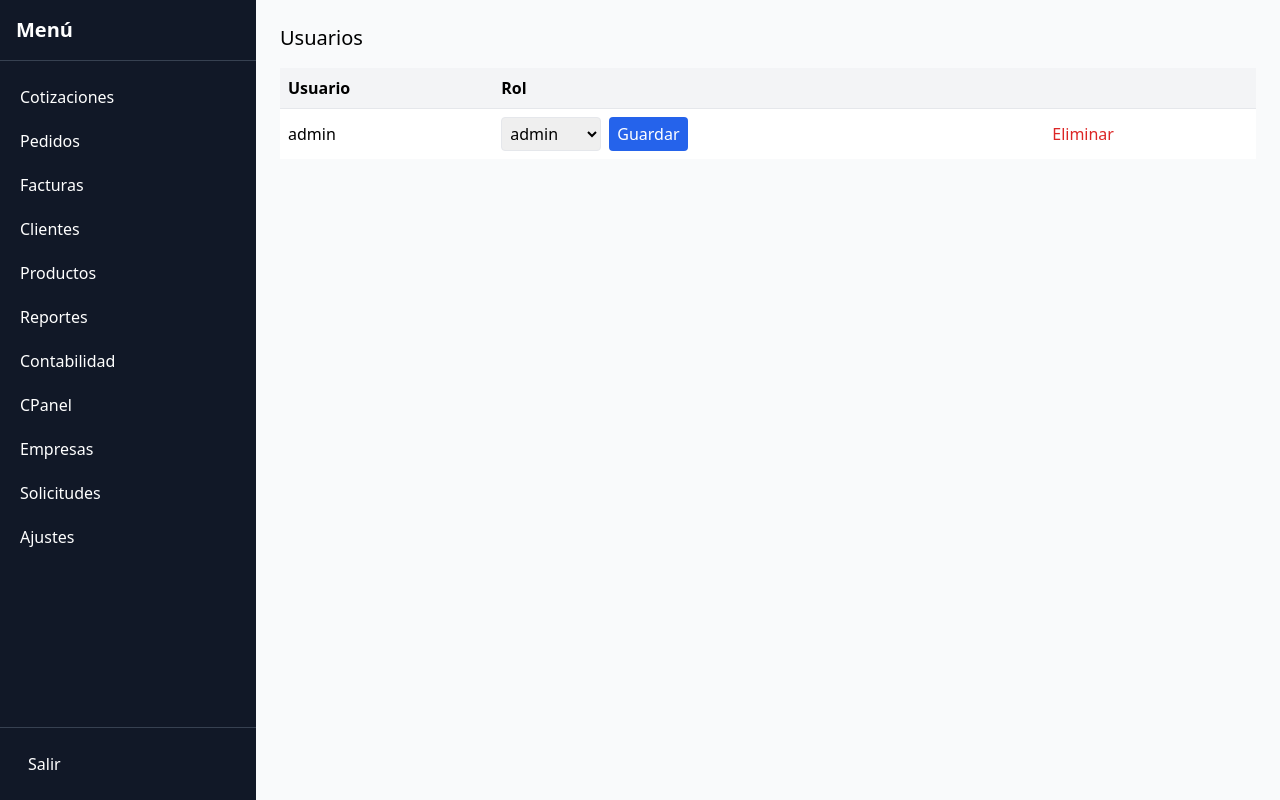
After one commit to Buzzvitalize/Application-Tada, a Flask app: page /cpaneltx/users in a window 1280 px wide. The commit adds this page. Run offline with Flask 3, Linux system fonts and the light colour scheme; the visitor is signed in with stand-in values (Sample User, id 1); some libraries are stand-ins or nearby versions.

Commit message:
feat: add admin cpanel

```diff
--- a/app.py
+++ b/app.py
@@ -537,6 +537,95 @@ def reject_request(req_id):
     flash('Solicitud rechazada')
     return redirect(url_for('admin_requests'))
 
+
+# --- CPanel ---
+
+
+@app.route('/cpaneltx')
+@admin_only
+def cpanel_home():
+    return render_template('cpaneltx.html')
+
+
+@app.route('/cpaneltx/users')
+@admin_only
+def cpanel_users():
+    users = User.query.all()
+    return render_template('cpanel_users.html', users=users)
+
+
+@app.post('/cpaneltx/users/<int:user_id>/role')
+@admin_only
+def cpanel_user_role(user_id):
+    user = User.query.get_or_404(user_id)
+    role = request.form.get('role')
+    if role in ('admin', 'manager', 'company'):
+        user.role = role
+        db.session.commit()
+        flash('Rol actualizado')
+    return redirect(url_for('cpanel_users'))
+
+
+@app.post('/cpaneltx/users/<int:user_id>/delete')
+@admin_only
+def cpanel_user_delete(user_id):
+    user = User.query.get_or_404(user_id)
+    db.session.delete(user)
+    db.session.commit()
+    flash('Usuario eliminado')
+    return redirect(url_for('cpanel_users'))
+
+
+@app.route('/cpaneltx/companies')
+@admin_only
+def cpanel_companies():
+    companies = CompanyInfo.query.all()
+    return render_template('cpanel_companies.html', companies=companies)
+
+
+@app.post('/cpaneltx/companies/<int:cid>/delete')
+@admin_only
+def cpanel_company_delete(cid):
+    company = CompanyInfo.query.get_or_404(cid)
+    db.session.delete(company)
+    db.session.commit()
+    flash('Empresa eliminada')
+    return redirect(url_for('cpanel_companies'))
+
+
+@app.route('/cpaneltx/orders')
+@admin_only
+def cpanel_orders():
+    orders = Order.query.options(joinedload(Order.client)).all()
+    return render_template('cpanel_orders.html', orders=orders)
+
+
+@app.post('/cpaneltx/orders/<int:oid>/delete')
+@admin_only
+def cpanel_order_delete(oid):
+    order = Order.query.get_or_404(oid)
+    db.session.delete(order)
+    db.session.commit()
+    flash('Pedido eliminado')
+    return redirect(url_for('cpanel_orders'))
+
+
+@app.route('/cpaneltx/invoices')
+@admin_only
+def cpanel_invoices():
+    invoices = Invoice.query.options(joinedload(Invoice.client)).all()
+    return render_template('cpanel_invoices.html', invoices=invoices)
+
+
+@app.post('/cpaneltx/invoices/<int:iid>/delete')
+@admin_only
+def cpanel_invoice_delete(iid):
+    inv = Invoice.query.get_or_404(iid)
+    db.session.delete(inv)
+    db.session.commit()
+    flash('Factura eliminada')
+    return redirect(url_for('cpanel_invoices'))
+
 # Clients CRUD
 @app.route('/clientes', methods=['GET', 'POST'])
 def clients():
--- a/templates/base.html
+++ b/templates/base.html
@@ -26,6 +26,7 @@
       <a href="{{ url_for('reportes') }}" class="nav-link">Reportes</a>
       <a href="{{ url_for('contabilidad') }}" class="nav-link">Contabilidad</a>
       {% if session.get('role') == 'admin' %}
+      <a href="{{ url_for('cpanel_home') }}" class="nav-link">CPanel</a>
       <a href="{{ url_for('admin_companies') }}" class="nav-link">Empresas</a>
       <a href="{{ url_for('admin_requests') }}" class="nav-link">Solicitudes</a>
       {% endif %}
--- /dev/null
+++ b/templates/cpanel_users.html
@@ -0,0 +1,29 @@
+{% extends 'base.html' %}
+{% block content %}
+<h1 class="text-xl mb-4">Usuarios</h1>
+<table class="min-w-full bg-white">
+  <thead><tr class="bg-gray-100"><th class="p-2 text-left">Usuario</th><th class="p-2 text-left">Rol</th><th></th></tr></thead>
+  <tbody>
+  {% for u in users %}
+  <tr class="border-t">
+    <td class="p-2">{{ u.username }}</td>
+    <td class="p-2">
+      <form method="post" action="{{ url_for('cpanel_user_role', user_id=u.id) }}" class="flex gap-2">
+        <select name="role" class="border p-1 rounded">
+          {% for r in ['admin','manager','company'] %}
+          <option value="{{ r }}" {% if u.role==r %}selected{% endif %}>{{ r }}</option>
+          {% endfor %}
+        </select>
+        <button class="bg-blue-600 text-white px-2 rounded" type="submit">Guardar</button>
+      </form>
+    </td>
+    <td class="p-2">
+      <form method="post" action="{{ url_for('cpanel_user_delete', user_id=u.id) }}">
+        <button class="text-red-600" onclick="return confirm('Eliminar?')">Eliminar</button>
+      </form>
+    </td>
+  </tr>
+  {% endfor %}
+  </tbody>
+</table>
+{% endblock %}
```
Also changed, not shown: templates/cpanel_companies.html (added, +19 -0 lines), templates/cpanel_invoices.html (added, +21 -0 lines), templates/cpanel_orders.html (added, +21 -0 lines), templates/cpaneltx.html (added, +9 -0 lines), tests/test_cpanel.py (added, +52 -0 lines), 2 other files.
